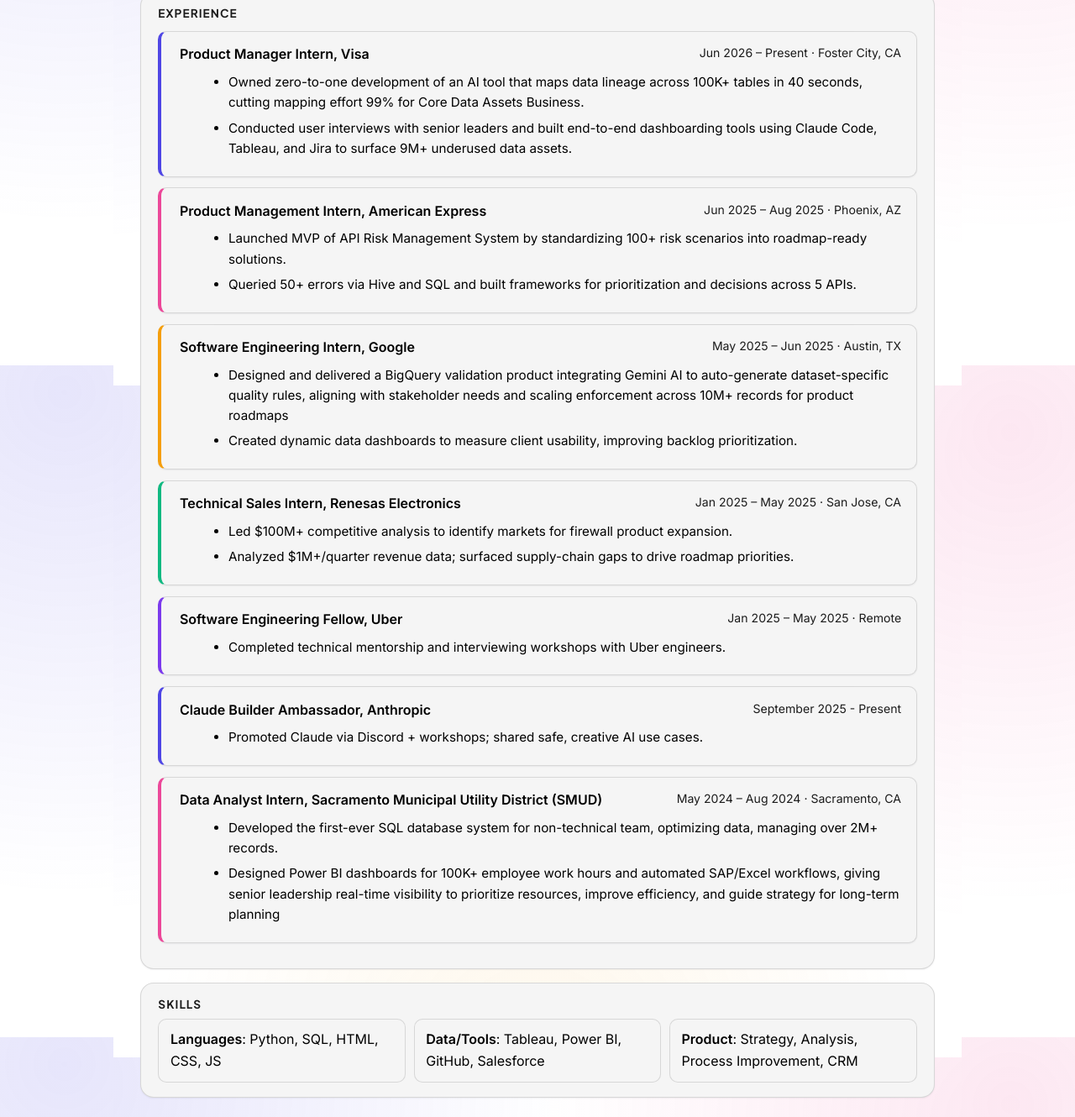
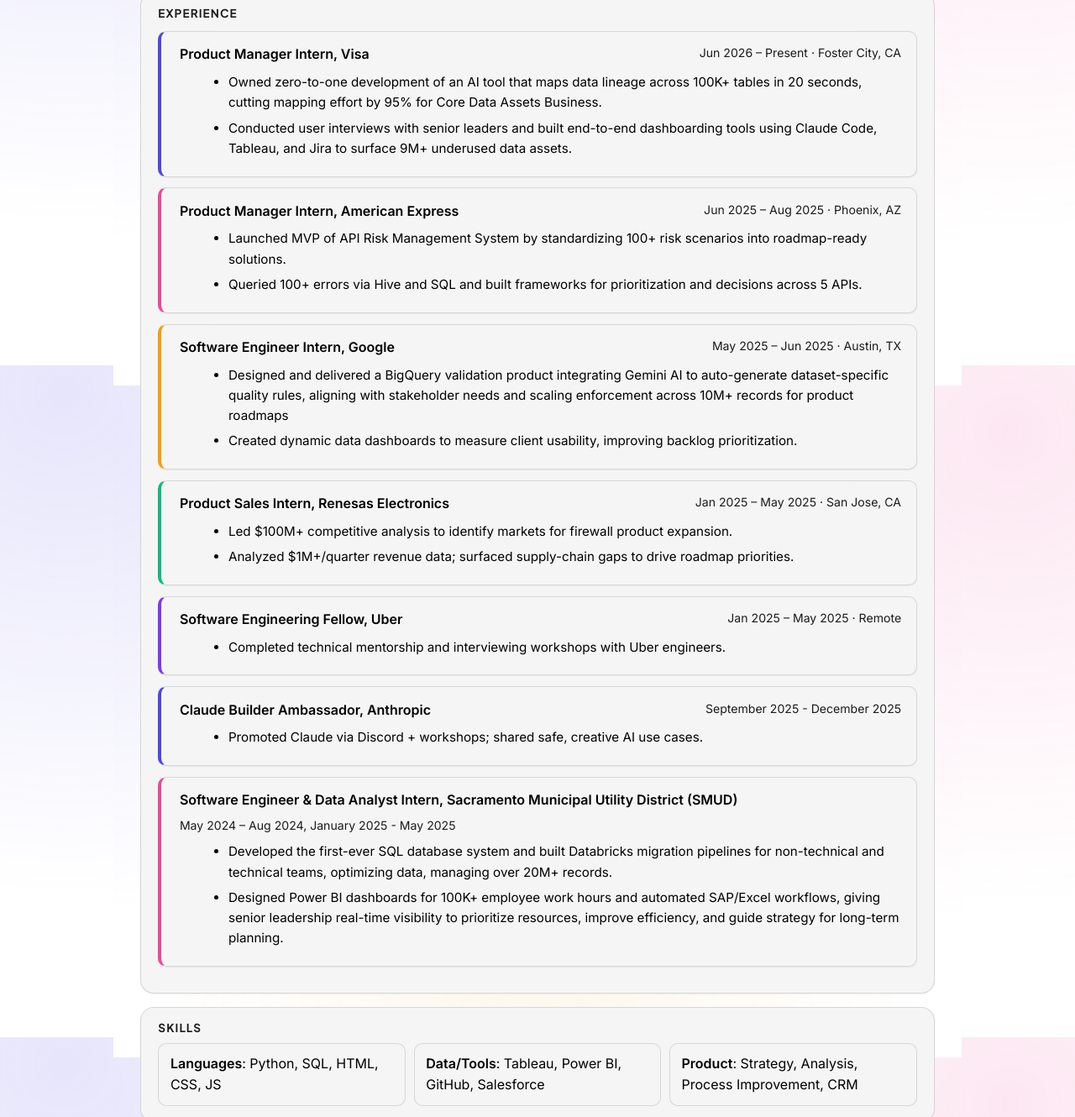
Before and after one commit to akshitaabalasai/portfolio, a website: page resume/index.html in a window 1280 px wide. Shown: the part 365-1695 px from the top of the page at 84% size. Drawn offline with Linux system fonts and the light colour scheme.

Commit message:
Refine job descriptions and update roles in resume
Updated job roles and responsibilities for clarity and accuracy.

```diff
--- a/resume/index.html
+++ b/resume/index.html
@@ -34,25 +34,25 @@
           <div class="meta">Jun 2026 – Present · Foster City, CA</div>
         </header>
         <ul>
-          <li>Owned zero-to-one development of an AI tool that maps data lineage across 100K+ tables in 40 seconds, cutting mapping effort 99% for Core Data Assets Business.</li>
+          <li>Owned zero-to-one development of an AI tool that maps data lineage across 100K+ tables in 20 seconds, cutting mapping effort by 95% for Core Data Assets Business.</li>
           <li>Conducted user interviews with senior leaders and built end-to-end dashboarding tools using Claude Code, Tableau, and Jira to surface 9M+ underused data assets.</li>
         </ul>
       </article>
 
       <article class="job">
         <header>
-          <div class="role">Product Management Intern, American Express</div>
+          <div class="role">Product Manager Intern, American Express</div>
           <div class="meta">Jun 2025 – Aug 2025 · Phoenix, AZ</div>
         </header>
         <ul>
           <li>Launched MVP of API Risk Management System by standardizing 100+ risk scenarios into roadmap-ready solutions.</li>
-          <li>Queried 50+ errors via Hive and SQL and built frameworks for prioritization and decisions across 5 APIs.</li>
+          <li>Queried 100+ errors via Hive and SQL and built frameworks for prioritization and decisions across 5 APIs.</li>
         </ul>
       </article>
 
       <article class="job">
         <header>
-          <div class="role">Software Engineering Intern, Google</div>
+          <div class="role">Software Engineer Intern, Google</div>
           <div class="meta">May 2025 – Jun 2025 · Austin, TX</div>
         </header>
         <ul>
@@ -64,7 +64,7 @@ rules, aligning with stakeholder needs and scaling enforcement across 10M+ recor
 
       <article class="job">
         <header>
-          <div class="role">Technical Sales Intern, Renesas Electronics</div>
+          <div class="role">Product Sales Intern, Renesas Electronics</div>
           <div class="meta">Jan 2025 – May 2025 · San Jose, CA</div>
         </header>
         <ul>
@@ -86,7 +86,7 @@ rules, aligning with stakeholder needs and scaling enforcement across 10M+ recor
       <article class="job">
         <header>
           <div class="role">Claude Builder Ambassador, Anthropic</div>
-          <div class="meta">September 2025 - Present</div>
+          <div class="meta">September 2025 - December 2025</div>
         </header>
         <ul>
           <li>Promoted Claude via Discord + workshops; shared safe, creative AI use cases.</li>
@@ -95,13 +95,13 @@ rules, aligning with stakeholder needs and scaling enforcement across 10M+ recor
 
       <article class="job">
         <header>
-          <div class="role">Data Analyst Intern, Sacramento Municipal Utility District (SMUD)</div>
-          <div class="meta">May 2024 – Aug 2024 · Sacramento, CA</div>
+          <div class="role">Software Engineer & Data Analyst Intern, Sacramento Municipal Utility District (SMUD)</div>
+          <div class="meta">May 2024 – Aug 2024, January 2025 - May 2025</div>
         </header>
         <ul>
-          <li>Developed the first-ever SQL database system for non-technical team, optimizing data, managing over 2M+ records.</li>
+          <li>Developed the first-ever SQL database system and built Databricks migration pipelines for non-technical and technical teams, optimizing data, managing over 20M+ records.</li>
           <li>Designed Power BI dashboards for 100K+ employee work hours and automated SAP/Excel workflows, giving senior
-leadership real-time visibility to prioritize resources, improve efficiency, and guide strategy for long-term planning</li>
+leadership real-time visibility to prioritize resources, improve efficiency, and guide strategy for long-term planning.</li>
         </ul>
       </article>
     </section>
```
